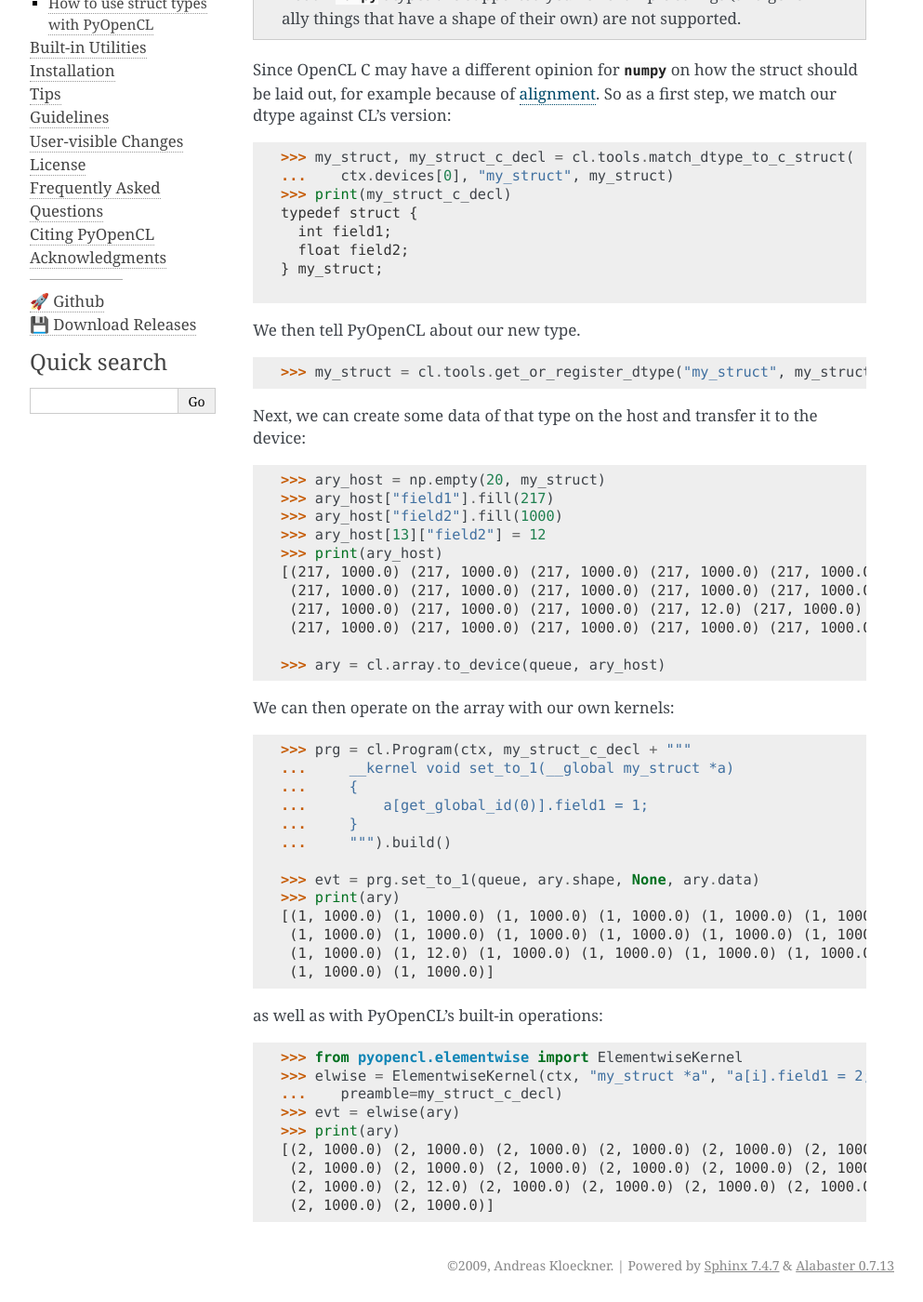
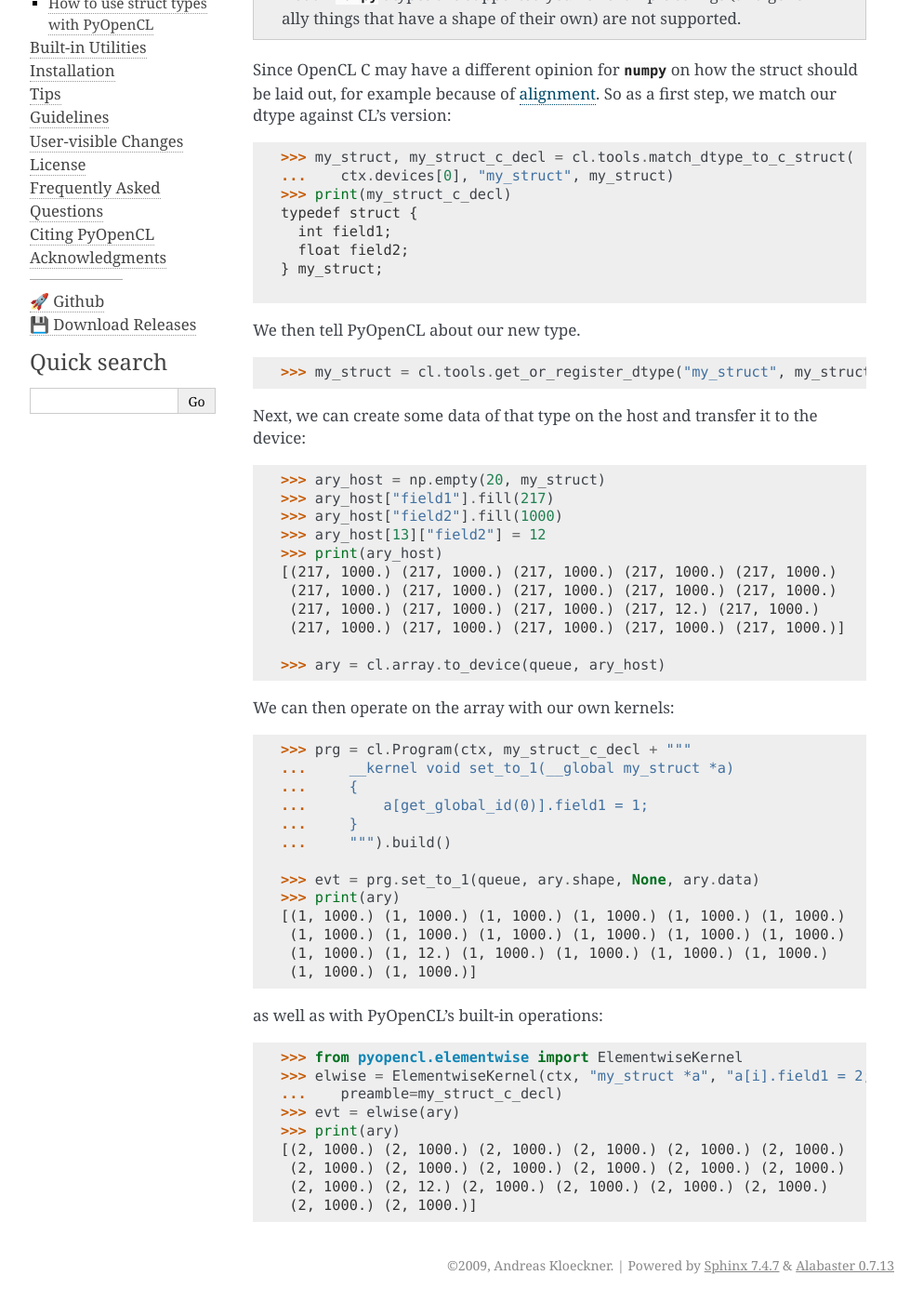
Before and after one commit to inducer/pyopencl, a Sphinx documentation site: the page built from doc/howto.rst, in a window 1280 px wide and 1400 px high, scrolled down 618 px. Shown: the whole window at 93% size, without its empty margins (148-1141 px from the left). Built offline with Sphinx 7.4.7, drawn with Linux system fonts in a browser that asks for light colours.

Commit message:
Adapt doctest output to new version of numpy

```diff
--- a/doc/howto.rst
+++ b/doc/howto.rst
@@ -65,10 +65,10 @@ the device:
     >>> ary_host["field2"].fill(1000)
     >>> ary_host[13]["field2"] = 12
     >>> print(ary_host)
-    [(217, 1000.0) (217, 1000.0) (217, 1000.0) (217, 1000.0) (217, 1000.0)
-     (217, 1000.0) (217, 1000.0) (217, 1000.0) (217, 1000.0) (217, 1000.0)
-     (217, 1000.0) (217, 1000.0) (217, 1000.0) (217, 12.0) (217, 1000.0)
-     (217, 1000.0) (217, 1000.0) (217, 1000.0) (217, 1000.0) (217, 1000.0)]
+    [(217, 1000.) (217, 1000.) (217, 1000.) (217, 1000.) (217, 1000.)
+     (217, 1000.) (217, 1000.) (217, 1000.) (217, 1000.) (217, 1000.)
+     (217, 1000.) (217, 1000.) (217, 1000.) (217, 12.) (217, 1000.)
+     (217, 1000.) (217, 1000.) (217, 1000.) (217, 1000.) (217, 1000.)]
 
     >>> ary = cl.array.to_device(queue, ary_host)
 
@@ -85,10 +85,10 @@ We can then operate on the array with our own kernels:
 
     >>> evt = prg.set_to_1(queue, ary.shape, None, ary.data)
     >>> print(ary)
-    [(1, 1000.0) (1, 1000.0) (1, 1000.0) (1, 1000.0) (1, 1000.0) (1, 1000.0)
-     (1, 1000.0) (1, 1000.0) (1, 1000.0) (1, 1000.0) (1, 1000.0) (1, 1000.0)
-     (1, 1000.0) (1, 12.0) (1, 1000.0) (1, 1000.0) (1, 1000.0) (1, 1000.0)
-     (1, 1000.0) (1, 1000.0)]
+    [(1, 1000.) (1, 1000.) (1, 1000.) (1, 1000.) (1, 1000.) (1, 1000.)
+     (1, 1000.) (1, 1000.) (1, 1000.) (1, 1000.) (1, 1000.) (1, 1000.)
+     (1, 1000.) (1, 12.) (1, 1000.) (1, 1000.) (1, 1000.) (1, 1000.)
+     (1, 1000.) (1, 1000.)]
 
 as well as with PyOpenCL's built-in operations:
 
@@ -99,7 +99,7 @@ as well as with PyOpenCL's built-in operations:
     ...    preamble=my_struct_c_decl)
     >>> evt = elwise(ary)
     >>> print(ary)
-    [(2, 1000.0) (2, 1000.0) (2, 1000.0) (2, 1000.0) (2, 1000.0) (2, 1000.0)
-     (2, 1000.0) (2, 1000.0) (2, 1000.0) (2, 1000.0) (2, 1000.0) (2, 1000.0)
-     (2, 1000.0) (2, 12.0) (2, 1000.0) (2, 1000.0) (2, 1000.0) (2, 1000.0)
-     (2, 1000.0) (2, 1000.0)]
+    [(2, 1000.) (2, 1000.) (2, 1000.) (2, 1000.) (2, 1000.) (2, 1000.)
+     (2, 1000.) (2, 1000.) (2, 1000.) (2, 1000.) (2, 1000.) (2, 1000.)
+     (2, 1000.) (2, 12.) (2, 1000.) (2, 1000.) (2, 1000.) (2, 1000.)
+     (2, 1000.) (2, 1000.)]
```
